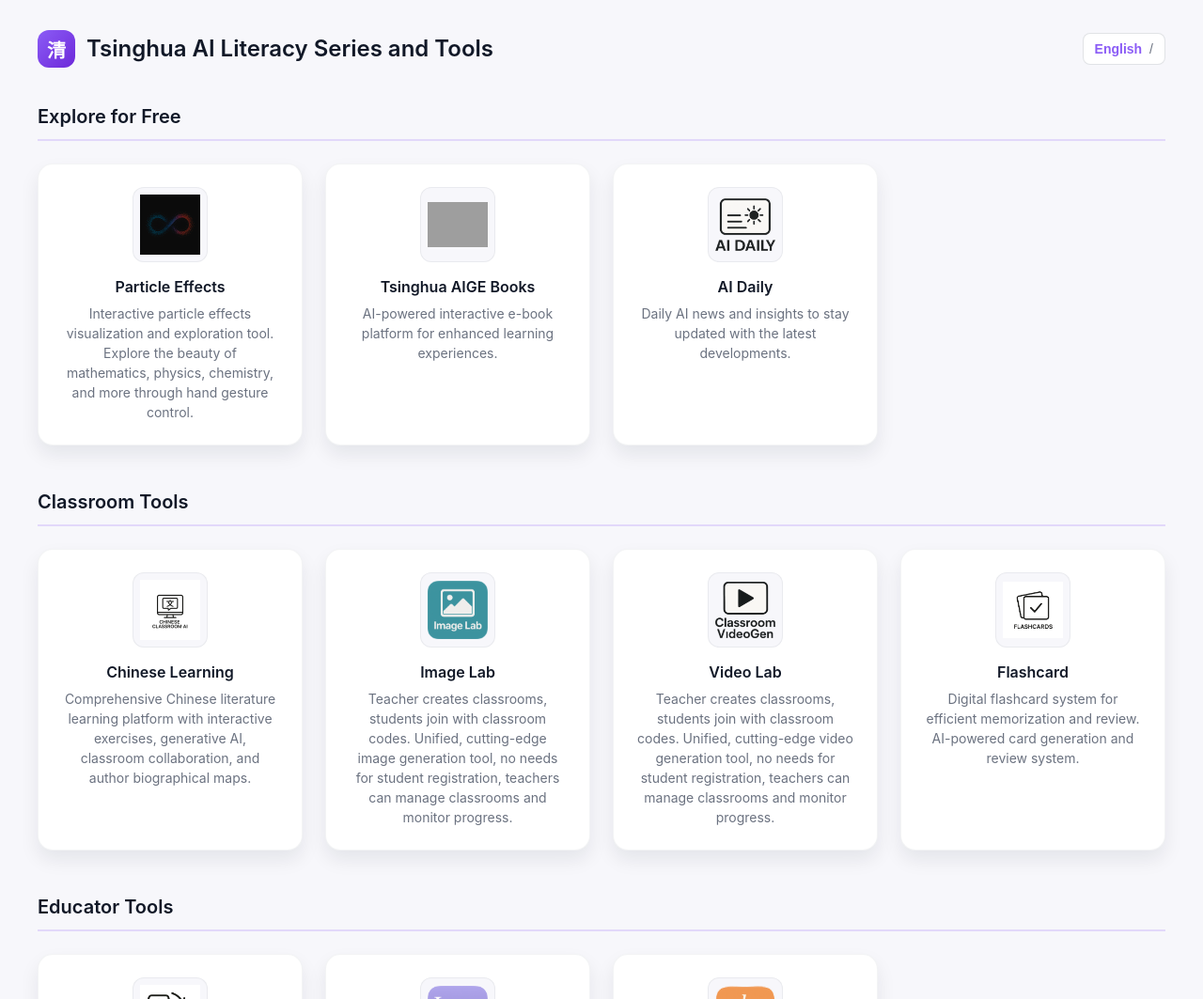
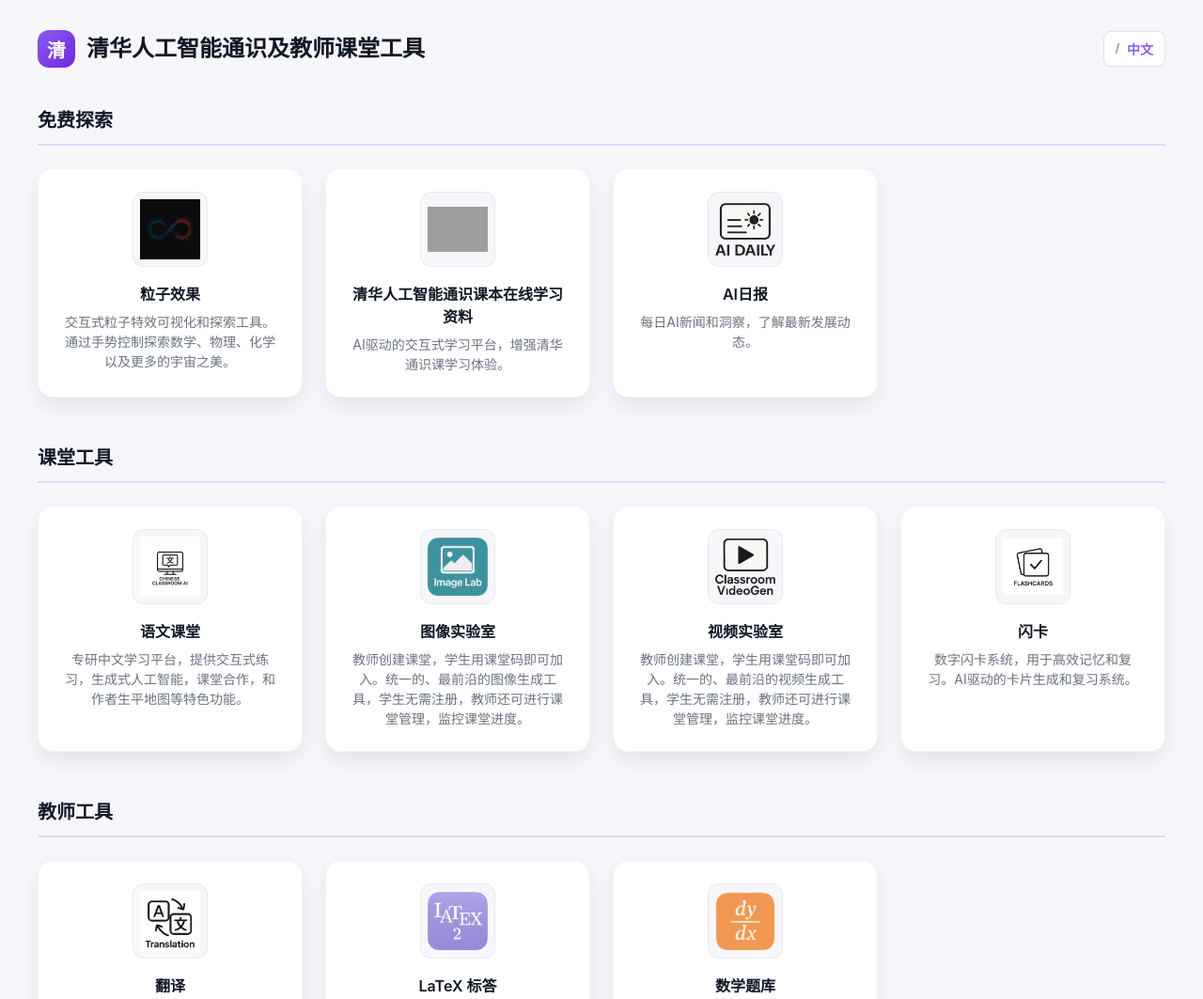
Before and after one commit to YuqingLong18/nexusindex, a website: page index.html in a window 1280 px wide. Shown: the top 1063 px of the page at 94% size. Drawn offline with Linux system fonts and the light colour scheme; grey boxes are pictures that could not be loaded.

Commit message:
default to Chinese

```diff
--- a/index.html
+++ b/index.html
@@ -1,5 +1,5 @@
 <!doctype html>
-<html lang="en">
+<html lang="zh">
 <head>
   <meta charset="utf-8" />
   <meta name="viewport" content="width=device-width, initial-scale=1" />
@@ -204,9 +204,9 @@
         </h1>
       </div>
       <button class="lang-toggle" id="langToggle" aria-label="Toggle language">
-        <span class="active" data-lang="en">English</span>
+        <span data-lang="en">English</span>
         <span>/</span>
-        <span data-lang="zh">中文</span>
+        <span class="active" data-lang="zh">中文</span>
       </button>
     </header>
 
@@ -393,8 +393,8 @@
     const langToggle = document.getElementById('langToggle');
     const html = document.documentElement;
 
-    // Initialize language from localStorage or default to English
-    const savedLang = localStorage.getItem('preferredLang') || 'en';
+    // Initialize language from localStorage or default to Chinese
+    const savedLang = localStorage.getItem('preferredLang') || 'zh';
     html.lang = savedLang;
     updateLangToggle();
 
```
